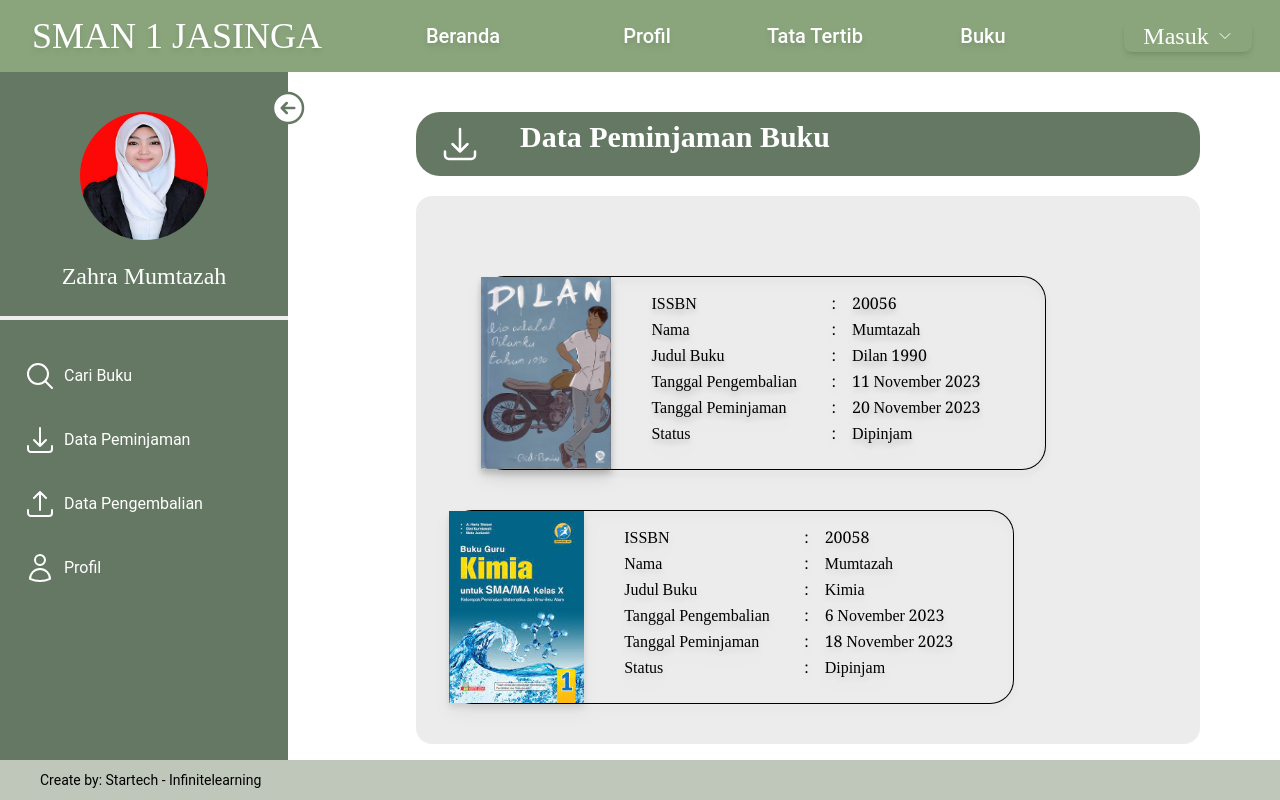
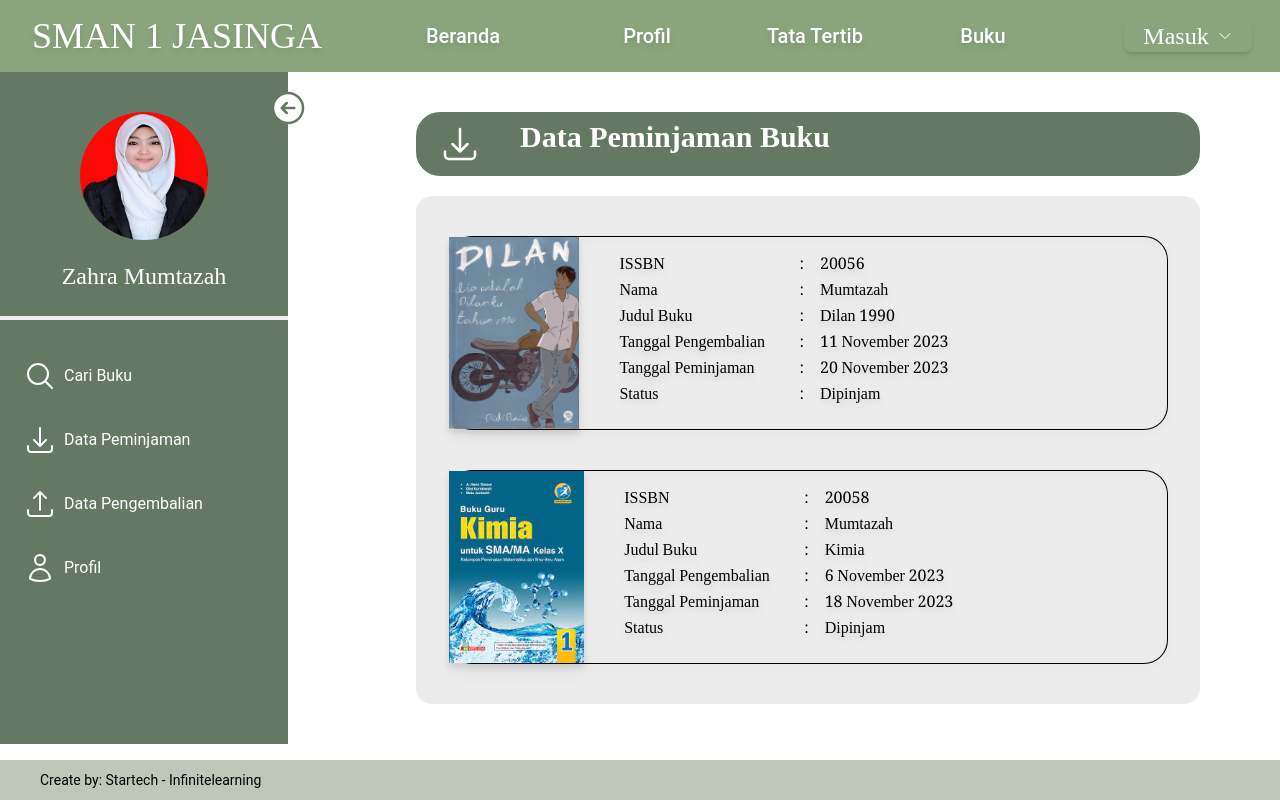
Before and after one commit to Dimas712/SIPerpus_Smanjas, a React (Vite) app: page /pinjamsiswa in a window 1280 px wide. Built offline with nearby package versions, Linux system fonts and the light colour scheme; some icons are missing.

Commit message:
Update Peminjamansiswa.jsx

```diff
--- a/src/Components/Peminjamansiswa.jsx
+++ b/src/Components/Peminjamansiswa.jsx
@@ -1,15 +1,22 @@
-import React from 'react';
+import React, {useState} from 'react';
 import Navbar from './Navbar';
 import Sidebar from './Sidebar';
 import {ArrowDownTrayIcon} from '@heroicons/react/24/outline'
 import Footer from './Footer';
 import Noveldilan from '../assets/Noveldilan.jpg'
 import Kimia from '../assets/kimia.jpeg'
+import { Link } from 'react-router-dom';
 
 const PeminjamanSiswa = () => {
+  const [isLoggedIn, setLoggedIn] = useState(true);
+
+  const handleLogin = ( ) => {
+    setLoggedIn(true);
+  };
+
   return (
     <div>
-      <Navbar />
+      <Navbar isLoggedIn={isLoggedIn} />
       <div className='flex '>
         <Sidebar />
         <div className='md:w-full p-10 pl-5 md:pl-32 pr-5 md:pr-20 '>
@@ -20,11 +27,8 @@ const PeminjamanSiswa = () => {
             </div>
 
             <div className='relative flex mt-5 bg-gray-500  bg-opacity-20 rounded-2xl'>
-              <div className='static flex md:mx-8 my-10 w-full text-xl space-x-5 font-noto drop-shadow-lg '>
-                    <div>
-
-              <div className='static flex flex-col md:mx-8 my-10 w-full text-xl space-y-10 font-noto drop-shadow-lg'>
-                    <div className='flex w-full items-center content-center space-x-10  rounded-3xl border border-black border-l-transparent cursor-pointer'>
+               <div className='static flex flex-col md:mx-8 my-10 w-full text-xl space-y-10 font-noto drop-shadow-lg'>
+                    <Link to="/detailbuku" className='flex w-full items-center content-center space-x-10  rounded-3xl border border-black border-l-transparent cursor-pointer'>
                         <img
                         className='w-46 h-48'
                         src={Noveldilan}
@@ -62,8 +66,8 @@ const PeminjamanSiswa = () => {
                               <span className='ml-4'>Dipinjam</span>
                           </li>
                         </ul>
-                    </div>
-                  </div>
+                    </Link>
+
                     <div className='flex w-full items-center content-center space-x-10  rounded-3xl border border-black border-l-transparent'>
                         <img
                         className='w-46 h-48'
@@ -103,13 +107,15 @@ const PeminjamanSiswa = () => {
                           </li>
                         </ul>
                     </div>
+
                 </div>
             </div>
             </div>
         </div>
       </div>
-    </div>
-    <Footer />
+      <div>
+        <Footer/>
+      </div>
     </div>
   );
 };
```
